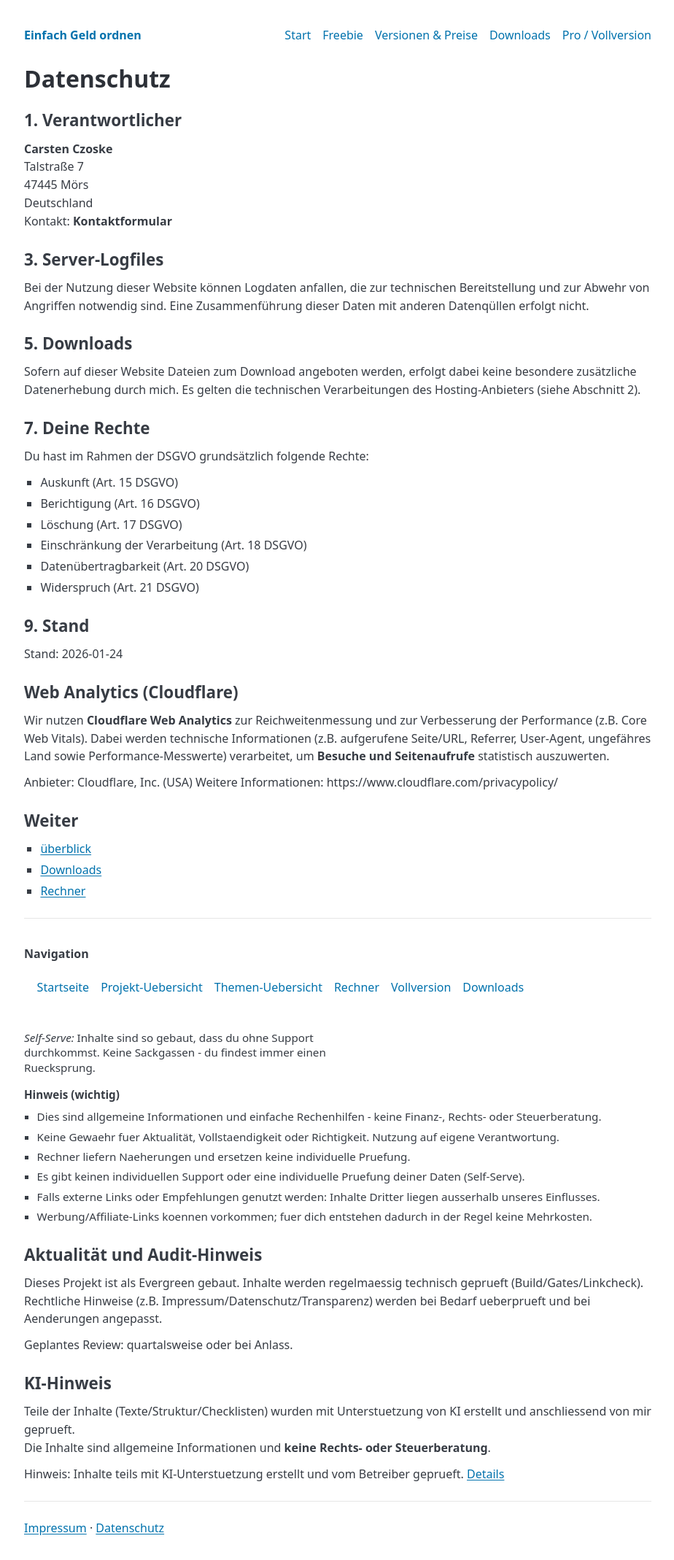
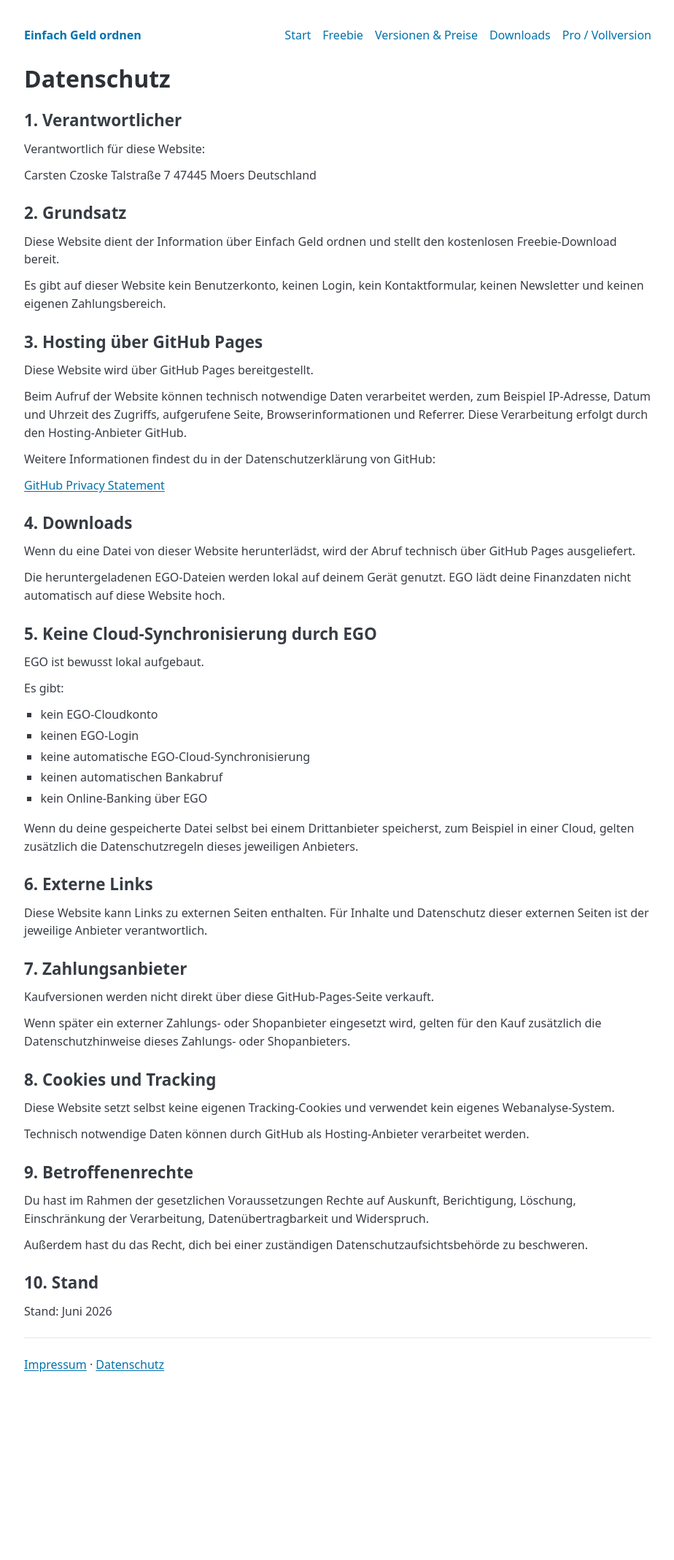
Before and after one commit to gluecklich-tools/einfach-geld-ordnen, a Jekyll site: the page built from seiten/datenschutz.md, in a window 1280 px wide. Shown: the whole page at 73% size, without its empty margins (177-1101 px from the left). Built offline with Jekyll 4.4.1, drawn with Linux system fonts in a browser that asks for light colours; after the commit the page ends 1914 px from its top, so only the background shows below that.

Commit message:
Datenschutz und Impressum bereinigen

```diff
--- a/seiten/datenschutz.md
+++ b/seiten/datenschutz.md
@@ -1,57 +1,79 @@
 ---
-permalink: /seiten/datenschutz.html
-policy_blocks: show
 layout: default
 title: "Datenschutz"
+description: "Datenschutzhinweise für Einfach Geld ordnen."
 permalink: /seiten/datenschutz.html
-nav_group: meta
-nav_order: 910
-flow_systemlinks: true
-description: "Datenschutz – kurze Einordnung + klare nächste Schritte. Haushaltsbuch, Fixkosten, Rücklagen, Schulden: einfach ohne App."
 ---
 
 # Datenschutz
 
 ## 1. Verantwortlicher
 
-**Carsten Czoske**
-Talstra&szlig;e 7
-47445 Mörs
+Verantwortlich für diese Website:
+
+Carsten Czoske
+Talstraße 7
+47445 Moers
 Deutschland
-Kontakt: **Kontaktformular**
-## 3. Server-Logfiles
 
-Bei der Nutzung dieser Website k&ouml;nnen Logdaten anfallen, die zur technischen Bereitstellung und zur Abwehr von Angriffen notwendig sind. Eine Zusammenf&uuml;hrung dieser Daten mit anderen Datenqüllen erfolgt nicht.
+## 2. Grundsatz
 
-## 5. Downloads
+Diese Website dient der Information über Einfach Geld ordnen und stellt den kostenlosen Freebie-Download bereit.
 
-Sofern auf dieser Website Dateien zum Download angeboten werden, erfolgt dabei keine besondere zus&auml;tzliche Datenerhebung durch mich. Es gelten die technischen Verarbeitungen des Hosting-Anbieters (siehe Abschnitt 2).
+Es gibt auf dieser Website kein Benutzerkonto, keinen Login, kein Kontaktformular, keinen Newsletter und keinen eigenen Zahlungsbereich.
 
-## 7. Deine Rechte
+## 3. Hosting über GitHub Pages
 
-Du hast im Rahmen der DSGVO grunds&auml;tzlich folgende Rechte:
-- Auskunft (Art. 15 DSGVO)
-- Berichtigung (Art. 16 DSGVO)
-- L&ouml;schung (Art. 17 DSGVO)
-- Einschr&auml;nkung der Verarbeitung (Art. 18 DSGVO)
-- Daten&uuml;bertragbarkeit (Art. 20 DSGVO)
-- Widerspruch (Art. 21 DSGVO)
+Diese Website wird über GitHub Pages bereitgestellt.
 
-## 9. Stand
+Beim Aufruf der Website können technisch notwendige Daten verarbeitet werden, zum Beispiel IP-Adresse, Datum und Uhrzeit des Zugriffs, aufgerufene Seite, Browserinformationen und Referrer. Diese Verarbeitung erfolgt durch den Hosting-Anbieter GitHub.
 
-Stand: 2026-01-24
+Weitere Informationen findest du in der Datenschutzerklärung von GitHub:
 
-## Web Analytics (Cloudflare)
+[GitHub Privacy Statement](https://docs.github.com/site-policy/privacy-policies/github-privacy-statement)
 
-Wir nutzen **Cloudflare Web Analytics** zur Reichweitenmessung und zur Verbesserung der Performance (z.B. Core Web Vitals).
-Dabei werden technische Informationen (z.B. aufgerufene Seite/URL, Referrer, User-Agent, ungefähres Land sowie Performance-Messwerte) verarbeitet, um **Besuche und Seitenaufrufe** statistisch auszuwerten.
+## 4. Downloads
 
-Anbieter: Cloudflare, Inc. (USA)
-Weitere Informationen: https://www.cloudflare.com/privacypolicy/
+Wenn du eine Datei von dieser Website herunterlädst, wird der Abruf technisch über GitHub Pages ausgeliefert.
 
-<!-- EGO_AUDIT_UPDATE_HINT -->
-## Weiter
-- [überblick]({{ site.baseurl }}/pillar/einfach-geld-ordnen.html)
-- [Downloads]({{ site.baseurl }}/seiten/downloads.html)
-- [Rechner]({{ site.baseurl }}/seiten/rechner-uebersicht.html)
-{% include no_sackgasse_footer.html %}
+Die heruntergeladenen EGO-Dateien werden lokal auf deinem Gerät genutzt. EGO lädt deine Finanzdaten nicht automatisch auf diese Website hoch.
+
+## 5. Keine Cloud-Synchronisierung durch EGO
+
+EGO ist bewusst lokal aufgebaut.
+
+Es gibt:
+
+- kein EGO-Cloudkonto
+- keinen EGO-Login
+- keine automatische EGO-Cloud-Synchronisierung
+- keinen automatischen Bankabruf
+- kein Online-Banking über EGO
+
+Wenn du deine gespeicherte Datei selbst bei einem Drittanbieter speicherst, zum Beispiel in einer Cloud, gelten zusätzlich die Datenschutzregeln dieses jeweiligen Anbieters.
+
+## 6. Externe Links
+
+Diese Website kann Links zu externen Seiten enthalten. Für Inhalte und Datenschutz dieser externen Seiten ist der jeweilige Anbieter verantwortlich.
+
+## 7. Zahlungsanbieter
+
+Kaufversionen werden nicht direkt über diese GitHub-Pages-Seite verkauft.
+
+Wenn später ein externer Zahlungs- oder Shopanbieter eingesetzt wird, gelten für den Kauf zusätzlich die Datenschutzhinweise dieses Zahlungs- oder Shopanbieters.
+
+## 8. Cookies und Tracking
+
+Diese Website setzt selbst keine eigenen Tracking-Cookies und verwendet kein eigenes Webanalyse-System.
+
+Technisch notwendige Daten können durch GitHub als Hosting-Anbieter verarbeitet werden.
+
+## 9. Betroffenenrechte
+
+Du hast im Rahmen der gesetzlichen Voraussetzungen Rechte auf Auskunft, Berichtigung, Löschung, Einschränkung der Verarbeitung, Datenübertragbarkeit und Widerspruch.
+
+Außerdem hast du das Recht, dich bei einer zuständigen Datenschutzaufsichtsbehörde zu beschweren.
+
+## 10. Stand
+
+Stand: Juni 2026
```
Also changed, not shown: seiten/impressum.md (+2 -2 lines).
